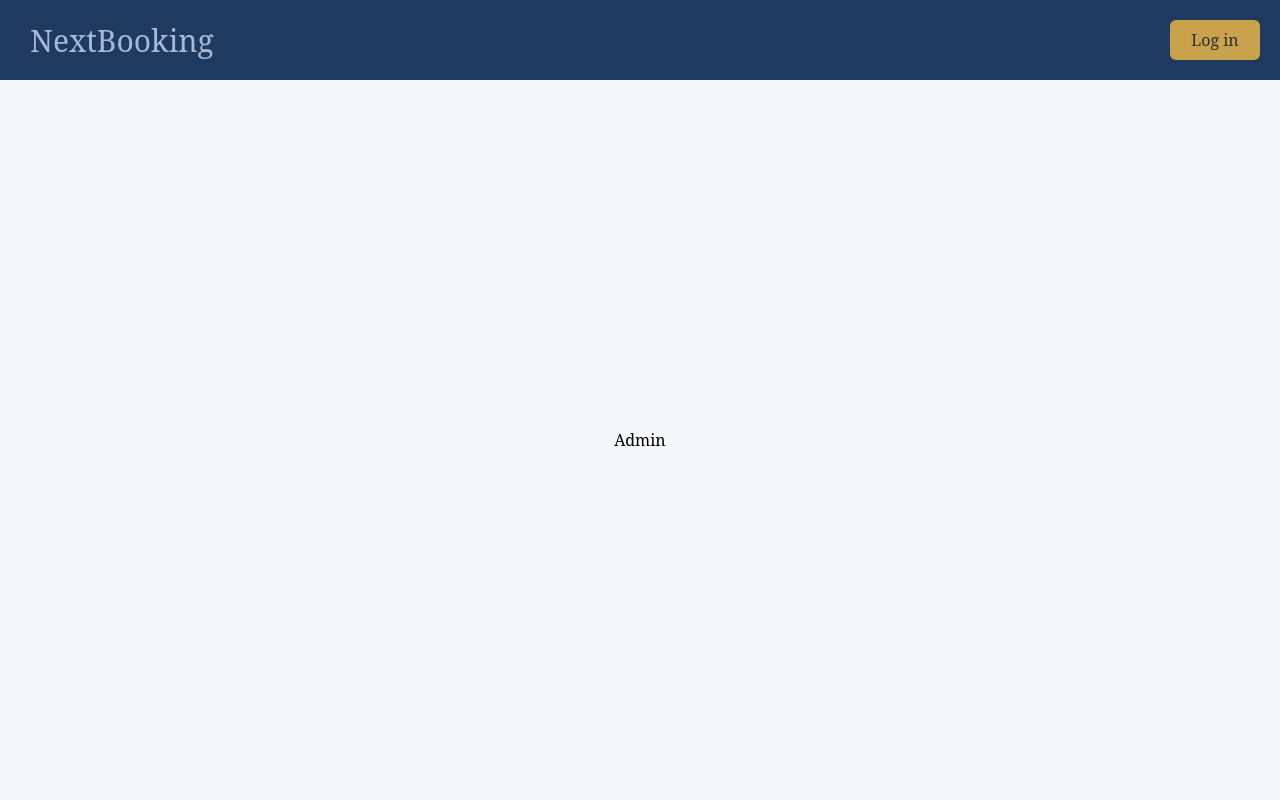
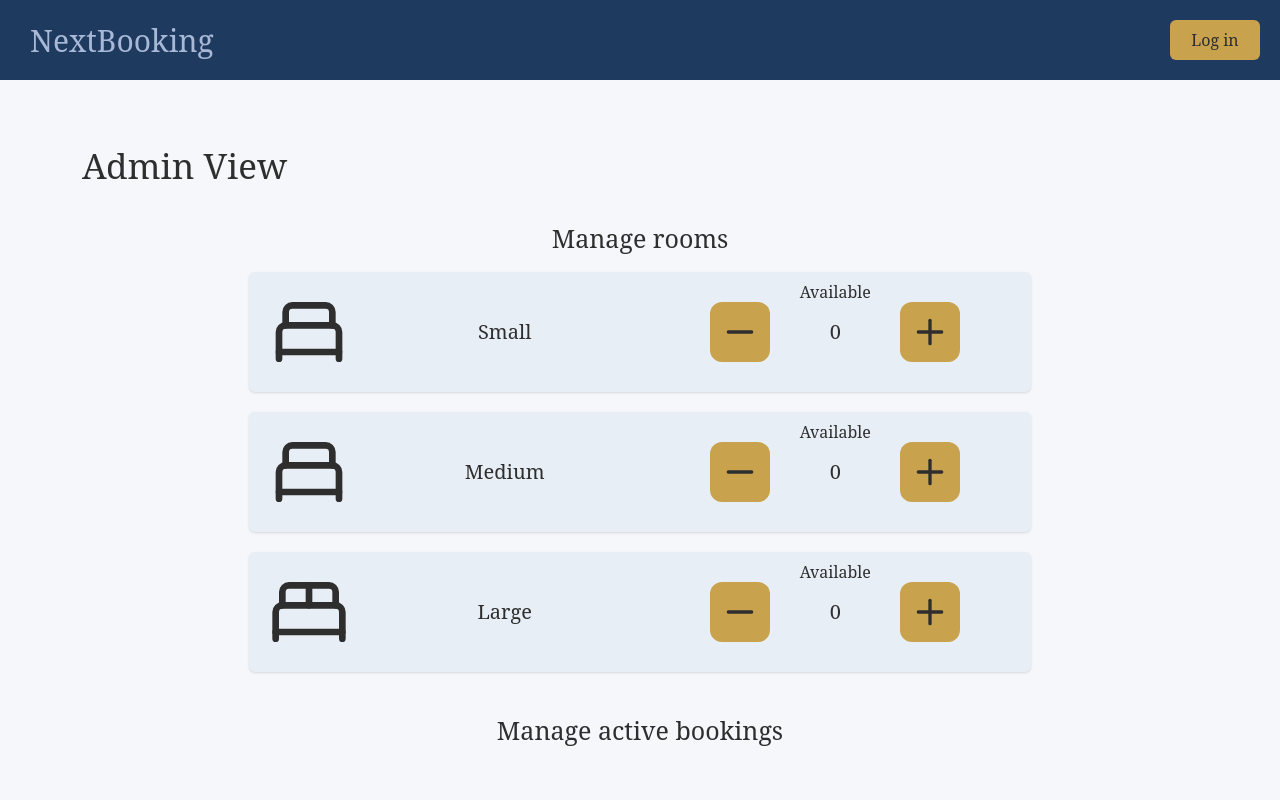
Before and after one commit to saab04/DSF-Project, a Next.js app: page /admin in a window 1280 px wide. Shown: the top 800 px of the page. Built offline with nearby package versions, Linux system fonts and the light colour scheme; no server answers; the database is empty.

Commit message:
Added RoomManager and BookingDisplay component. Made some functionality to add and remove rooms of each type, booked rooms cannot be removed.

```diff
--- a/app/(admin)/admin/page.tsx
+++ b/app/(admin)/admin/page.tsx
@@ -1,5 +1,64 @@
+import {
+  addRooms,
+  countRooms,
+  removeRooms,
+  countBookedRooms,
+} from "@/lib/bookings";
+import RoomManager from "@/components/bookings/RoomManager";
+import { BedSingle, BedDouble, Minus, Plus } from "lucide-react";
 const Admin = async () => {
-  return <div>Admin</div>;
+  const small = await countRooms("Small");
+  const medium = await countRooms("Medium");
+  const large = await countRooms("Large");
+  const bookedSmall = await countBookedRooms("Small");
+  const bookedMedium = await countBookedRooms("Medium");
+  const bookedLarge = await countBookedRooms("Large");
+  return (
+    <div className="w-[90%] h-full text-textPrimary">
+      <div className="w-full h-30 relative">
+        <h1 className="absolute left-0 top-10 text-[35px]">Admin View</h1>
+      </div>
+      <div className="w-full min-h-[50vh] flex flex-wrap flex-col gap-3 mb-5">
+        <h2 className="h-10 text-[25px] text-center">Manage rooms</h2>
+        <div className="flex-1 flex flex-col items-center">
+          <RoomManager
+            roomType="Small"
+            icon={<BedSingle size={80} color="var(--textPrimary)" />}
+            remove={<Minus size={40} color="var(--textPrimary)" />}
+            add={<Plus size={40} color="var(--textPrimary)" />}
+            removeFunction={removeRooms}
+            count={small}
+            countBooked={bookedSmall}
+            addFunction={addRooms}
+          />
+          <RoomManager
+            roomType="Medium"
+            icon={<BedSingle size={80} color="var(--textPrimary)" />}
+            remove={<Minus size={40} color="var(--textPrimary)" />}
+            add={<Plus size={40} color="var(--textPrimary)" />}
+            removeFunction={removeRooms}
+            count={medium}
+            countBooked={bookedMedium}
+            addFunction={addRooms}
+          />
+          <RoomManager
+            roomType="Large"
+            icon={<BedDouble size={80} color="var(--textPrimary)" />}
+            remove={<Minus size={40} color="var(--textPrimary)" />}
+            add={<Plus size={40} color="var(--textPrimary)" />}
+            removeFunction={removeRooms}
+            count={large}
+            countBooked={bookedLarge}
+            addFunction={addRooms}
+          />
+        </div>
+      </div>
+      <div className="w-full min-h-[50vh] flex flex-col gap-3">
+        <h2 className="h-10 text-[25px] text-center">Manage active bookings</h2>
+        <div className="flex-1 flex flex-col justify-start"></div>
+      </div>
+    </div>
+  );
 };
 
 export default Admin;
--- /dev/null
+++ b/components/bookings/BookingDisplay.tsx
@@ -0,0 +1,10 @@
+const BookingDisplay = () => {
+  return (
+    <div>
+      <div></div>
+      <div></div>
+    </div>
+  );
+};
+
+export default BookingDisplay;
--- /dev/null
+++ b/components/bookings/RoomManager.tsx
@@ -0,0 +1,79 @@
+"use client";
+
+import { useEffect, useState } from "react";
+
+interface Props {
+  roomType: string;
+  icon: any;
+  remove: any;
+  add: any;
+  removeFunction: any;
+  count: any;
+  countBooked: any;
+  addFunction: any;
+}
+
+const RoomManager = ({
+  roomType,
+  icon,
+  remove,
+  add,
+  removeFunction,
+  count,
+  countBooked,
+  addFunction,
+}: Props) => {
+  const [available, setAvailable] = useState(count);
+  return (
+    <div className="sm:w-[70%] w-[90%] sm:min-w-125 min-h-30 bg-foreground shadow rounded-md mb-5 flex flex-wrap">
+      <div className="sm:w-[50%] w-full min-w-62.5 min-h-30 flex justify-center items-center">
+        <div className="h-full flex justify-center items-center aspect-square">
+          {icon}
+        </div>
+        <div className="w-[70%] text-[20px] flex justify-center items-center">
+          {roomType}
+        </div>
+      </div>
+      <div className="sm:w-[50%] w-full min-w-62.5 min-h-30 flex relative">
+        <div className="flex-1 flex justify-end items-center">
+          <button
+            className="w-15 h-15 text-[80px] flex justify-center items-center bg-buttons hover:bg-buttonsHover cursor-pointer transition rounded-xl duration-200 active:scale-95"
+            onClick={async () => {
+              const error = await removeFunction(roomType);
+              if (error) {
+                alert(error);
+                return;
+              }
+              setAvailable((prev: number) =>
+                prev > countBooked ? prev - 1 : prev,
+              );
+            }}
+          >
+            {remove}
+          </button>
+        </div>
+        <div className="flex-1 flex justify-center items-center">
+          <p className="absolute top-2">Available</p>
+          <p className="text-[20px]">{available}</p>
+        </div>
+        <div className="flex-1 flex justify-start items-center">
+          <button
+            className="w-15 h-15 text-[80px] flex justify-center items-center bg-buttons hover:bg-buttonsHover cursor-pointer transition rounded-xl duration-200 active:scale-95"
+            onClick={async () => {
+              const error = await addFunction(roomType);
+              if (error) {
+                alert(error);
+                return;
+              }
+              setAvailable((prev: number) => prev + 1);
+            }}
+          >
+            {add}
+          </button>
+        </div>
+      </div>
+    </div>
+  );
+};
+
+export default RoomManager;
--- a/lib/auth.ts
+++ b/lib/auth.ts
@@ -1,6 +1,4 @@
 "use server"
-
-import { redirect } from "next/navigation";
 import { createClient } from "./supabase/server"
 
 export async function SignUp(prevState: {}, formData: FormData) {
--- /dev/null
+++ b/lib/bookings.ts
@@ -0,0 +1,57 @@
+"use server"
+import { createClient } from "./supabase/server"
+export async function addRooms(roomType: string) {
+    const supabase = await createClient();
+    const count = await countRooms(roomType);
+    if (roomType === "Small" && count && Number(count) >= 10){
+        return "Already 10 Small rooms"
+    }
+    if (roomType === "Medium" && count && Number(count) >= 5){
+        return "Already 5 Medium rooms"
+    }
+    if (roomType === "Large" && count && Number(count) >= 5){
+        return "Already 5 Large rooms"
+    }
+
+    const { error } = await supabase.from("Rooms").insert({RoomSize: roomType});
+    if (error) {
+        return error.message;
+    }
+}
+
+export async function removeRooms(roomType: string) {
+    const supabase = await createClient();
+    const { data, error } = await supabase.rpc("remove_rooms", {roomtype: roomType});
+    if (data.length === 0 || error) {
+        return "Cannot remove booked rooms";
+    }
+
+}
+export async function countRooms(roomType: string) {
+    const supabase = await createClient();
+
+    const { count, error } = await supabase
+    .from("Rooms")
+    .select("*", { count: "exact", head: true })
+    .eq("RoomSize", roomType);
+
+    if (error) {
+        return error.message;
+    }
+    return count;
+}
+
+export async function countBookedRooms(roomType: string) {
+    const supabase = await createClient();
+
+    const {count, error} = await supabase
+    .from("Rooms")
+    .select("*", { count: "exact", head: true })
+    .eq("RoomSize", roomType)
+    .eq("IsOccupied", true);
+
+    if (error) {
+        return error.message;
+    }
+    return count;
+}
```
